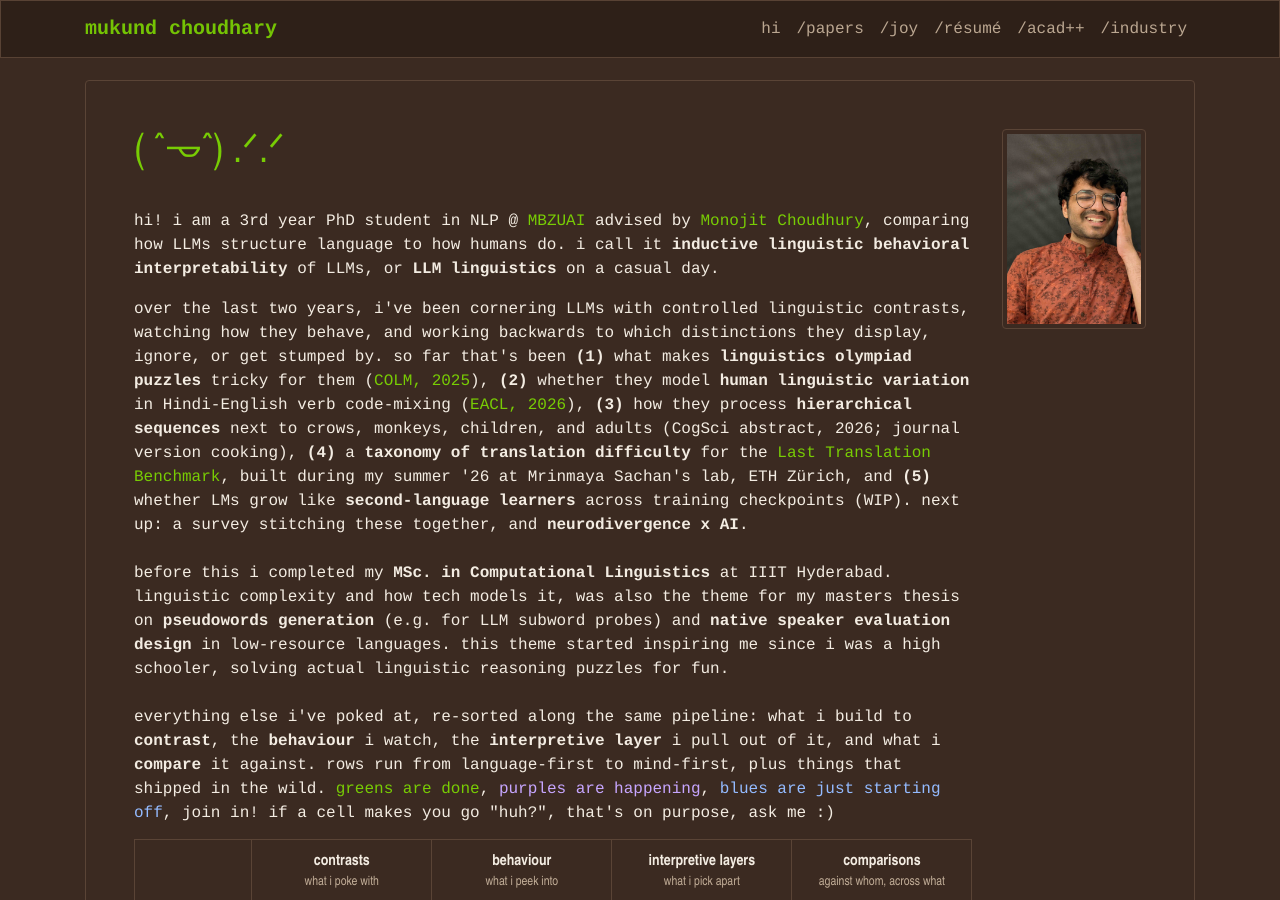
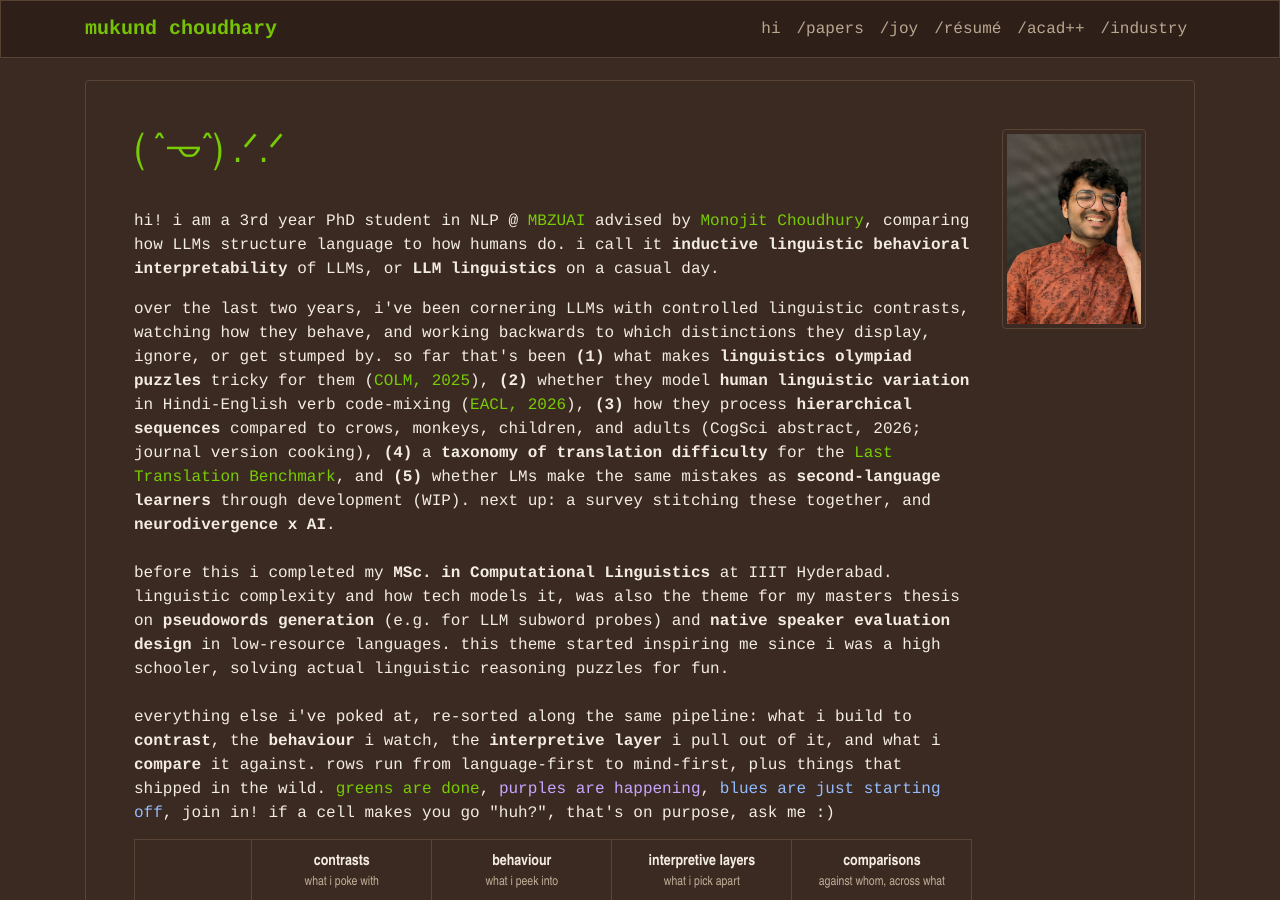
Before and after one commit to mukundc2k/mukundc2k.github.io, a Jekyll site: the page built from index.html, in a window 1280 px wide and 900 px high. Built offline with Jekyll 4.4.1, drawn with Linux system fonts in a browser that asks for light colours; a style sheet for code colours, icons or effects is not loaded.

Commit message:
weird update

```diff
--- a/_data/profile.yml
+++ b/_data/profile.yml
@@ -18,9 +18,9 @@ short_bio: >-
   over the last two years, i've been cornering LLMs with controlled linguistic contrasts, watching how they behave, and working backwards to which distinctions they display, ignore, or get stumped by. so far that's been
   <b>(1)</b> what makes <b>linguistics olympiad puzzles</b> tricky for them (<a href="https://openreview.net/forum?id=fcRcl1EXc4">COLM, 2025</a>),
   <b>(2)</b> whether they model <b>human linguistic variation</b> in Hindi-English verb code-mixing (<a href="https://doi.org/10.18653/v1/2026.findings-eacl.291">EACL, 2026</a>),
-  <b>(3)</b> how they process <b>hierarchical sequences</b> next to crows, monkeys, children, and adults (CogSci abstract, 2026; journal version cooking),
-  <b>(4)</b> a <b>taxonomy of translation difficulty</b> for the <a href="https://arxiv.org/abs/2609.04173">Last Translation Benchmark</a>, built during my summer '26 at Mrinmaya Sachan's lab, ETH Zürich, and
-  <b>(5)</b> whether LMs grow like <b>second-language learners</b> across training checkpoints (WIP).
+  <b>(3)</b> how they process <b>hierarchical sequences</b> compared to crows, monkeys, children, and adults (CogSci abstract, 2026; journal version cooking),
+  <b>(4)</b> a <b>taxonomy of translation difficulty</b> for the <a href="https://arxiv.org/abs/2609.04173">Last Translation Benchmark</a>, and
+  <b>(5)</b> whether LMs make the same mistakes as <b>second-language learners</b> through development (WIP).
   next up: a survey stitching these together, and <b>neurodivergence x AI</b>.<br><br>
   before this i completed my <b>MSc. in Computational Linguistics</b> at IIIT Hyderabad. linguistic complexity and how tech models it, was also the theme for my masters thesis on <b>pseudowords generation</b> (e.g. for LLM subword probes) and <b>native speaker evaluation design</b> in low-resource languages. this theme started inspiring me since i was a high schooler, solving actual linguistic reasoning puzzles for fun.<br><br>
   everything else i've poked at, re-sorted along the same pipeline: what i build to <b>contrast</b>, the <b>behaviour</b> i watch, the <b>interpretive layer</b> i pull out of it, and what i <b>compare</b> it against. rows run from language-first to mind-first, plus things that shipped in the wild.
```
